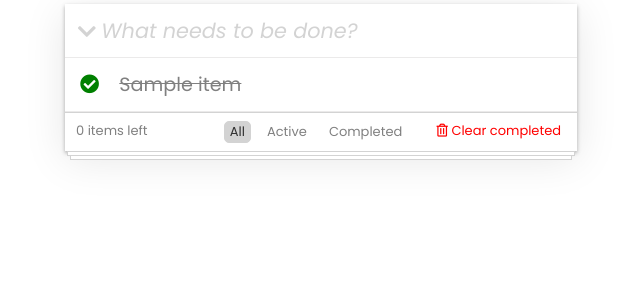
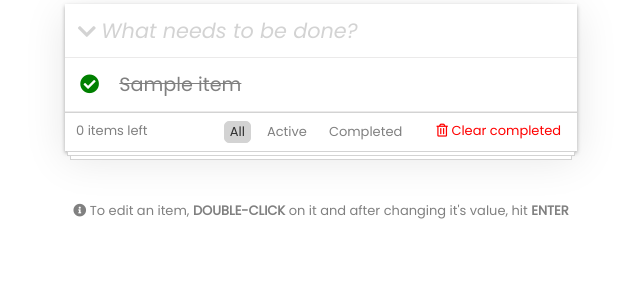
Before and after one commit to shams-shimul/todo, a PHP site: page / in a window 1280 px wide. Shown: the part 173-473 px from the top of the page, without its empty margins (319-959 px from the left). Run offline with PHP 8.4, Linux system fonts and the light colour scheme; tables that the repository leaves empty hold one stand-in row (values such as "Sample post").

Commit message:
Some functionalities more optimized

```diff
--- a/assets/css/style.css
+++ b/assets/css/style.css
@@ -244,3 +244,15 @@ table#todolist tbody td label {
 #todolist tbody td label ~ i::before {
   vertical-align: middle;
 }
+
+p.info {
+  text-align: center;
+  font-size: small;
+  color: gray;
+  transition-duration: 300ms;
+}
+
+p.info:hover {
+  cursor: default;
+  color: #303030;
+}
--- a/assets/js/custom.js
+++ b/assets/js/custom.js
@@ -26,6 +26,9 @@ jQuery(document).ready(function () {
         totalCount = response[0];
         if (totalCount) {
           jQuery("#todolist thead i").addClass("rotated");
+          jQuery("p.info").html(`
+          <i class="fas fa-info-circle"></i> To edit an item, <b>DOUBLE-CLICK</b> on it and after changing it's value, hit <b>ENTER</b>
+          `);
         }
       }
     }
@@ -39,7 +42,6 @@ jQuery(document).ready(function () {
       if (item !== '') {
         leftCount++;
         totalCount++;
-
         jQuery.ajax({
           type: 'post',
           url: jQuery("meta[name='url']").attr("content") + 'api/create.php',
@@ -63,6 +65,11 @@ jQuery(document).ready(function () {
         });
         jQuery(this).val("");
         jQuery("table thead i").addClass("rotated");
+        if (totalCount == 1) {
+          jQuery("p.info").html(`
+          <i class="fas fa-info-circle"></i> To edit an item, <b>DOUBLE-CLICK</b> on it and after changing it's value, hit <b>ENTER</b>
+        `);
+        }
         if (jQuery("table#todolist tfoot").html() == undefined) {
           jQuery("table#todolist").append(`
             <tfoot>
@@ -117,7 +124,9 @@ jQuery(document).ready(function () {
               jQuery("table#todolist tfoot tr td > div:first-child").html(`${--leftCount} items left`);
             }
             elem.parents("tr").remove();
-            alert("Deleted successfully");
+            setTimeout(() => {
+              alert("Deleted successfully");
+            }, 200);
           }
           else {
             alert("Aw snap! Something went wrong, try again.");
@@ -126,11 +135,11 @@ jQuery(document).ready(function () {
       });
       totalCount--;
     }
-    if (jQuery("table#todolist tbody tr").html() == undefined) {
+    if (totalCount == 0) {
       leftCount = 0;
-      totalCount = 0;
       jQuery("table thead i").removeClass("rotated");
       jQuery("table#todolist tfoot").remove();
+      jQuery("p.info").html('');
     }
   })
 
--- a/index.php
+++ b/index.php
@@ -95,6 +95,7 @@
           ?>
         </tbody>
       </table>
+      <p class="info"></p>
   </div>
 
   <!-- Scripts -->
```
